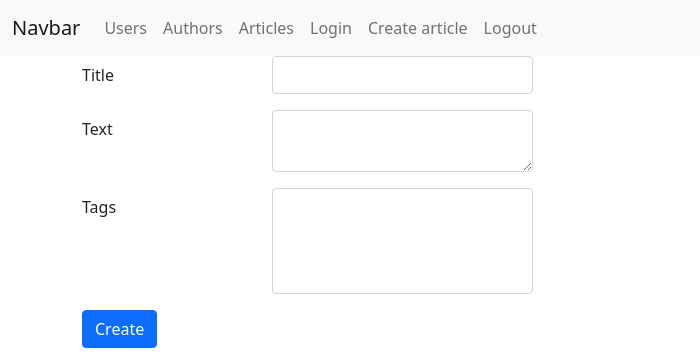
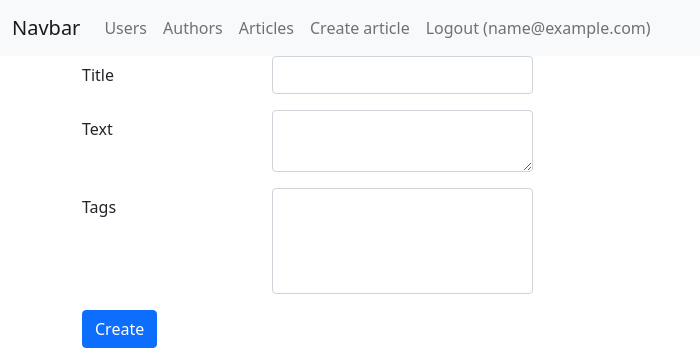
Before and after one commit to alexkifor/GB-flask, a Flask app: page /articles/create/ in a window 1280 px wide. Shown: the top 363 px of the page, without its empty margins (0-700 px from the left). Run offline with Flask 2, Linux system fonts and the light colour scheme; the visitor is signed in with stand-in values (Sample User, id 1); data comes from the database, SQL or seed files in the repository; data that the repository does not hold is empty; parts of the project's set-up code (start-up, migrations or seed data) failed here and were passed over; some libraries are stand-ins or nearby versions.

Commit message:
lession_11

```diff
--- a/blog/article/views.py
+++ b/blog/article/views.py
@@ -8,6 +8,7 @@ from blog.models import Article, Author, Tag
 from blog.forms.article import CreateArticleForm
 from blog.extension import db
 from werkzeug.exceptions import NotFound
+import os
 
 
 article = Blueprint('article', __name__, url_prefix='/articles', static_folder='../static')
@@ -16,7 +17,7 @@ article = Blueprint('article', __name__, url_prefix='/articles', static_folder='
 @article.route('/', methods=['GET'])
 def article_list():
     articles: Article = Article.query.all()
-    count_articles: Dict = requests.get('http://127.0.0.1:5000/api/articles/event_get_count/').json()
+    count_articles: Dict = requests.get(f"{os.environ.get('API_URI')}/api/articles/event_get_count/").json()
     return render_template(
         'articles/list.html',
         articles=articles,
--- a/blog/config.py
+++ b/blog/config.py
@@ -19,5 +19,6 @@ class DevConfig(BaseConfig):
 
 
 
+
 class TestingConfig(BaseConfig):
     TESTING = True
--- a/blog/templates/navbar.html
+++ b/blog/templates/navbar.html
@@ -15,16 +15,20 @@
           <li class="nav-item">
             <a class="nav-link" href="{{ url_for('article.article_list')}}">Articles</a>
           </li>
-          <li class="nav-item">
-            <a class="nav-link" href="{{ url_for('auth.login')}}">Login</a>
-          </li>
           {% if current_user.is_authenticated %}
-          <li class="nav-item">
-            <a class="nav-link" href="{{ url_for('article.create_article_form') }}">Create article</a>
-          </li>
-          <li class="nav-item">
-              <a class="nav-link" href="{{ url_for('auth.logout')}}">Logout</a>
-          </li>
+                    <li class="nav-item">
+                        <a class="nav-link" href="{{ url_for('article.create_article_form') }}">Create article</a>
+                    </li>
+                    <li class="nav-item">
+                        <a class="nav-link" href="{{ url_for('auth.logout')}}">Logout ({{ current_user.email }})</a>
+                    </li>
+          {% else %}
+                    <li class="nav-item">
+                        <a class="nav-link" href="{{ url_for('auth.login') }}">Login</a>
+                    </li>
+                    <li class="nav-item">
+                        <a class="nav-link" href="{{ url_for('user.register') }}">Registration</a>
+                    </li>
           {% endif %}
         </ul>
       </div>
--- a/requirements.txt
+++ b/requirements.txt
@@ -15,3 +15,4 @@ ComboJSONAPI==1.1.1
 apispec==4.7.1
 PyYAML==5.4.1
 requests==2.26.0
+gunicorn==20.1.0
```
